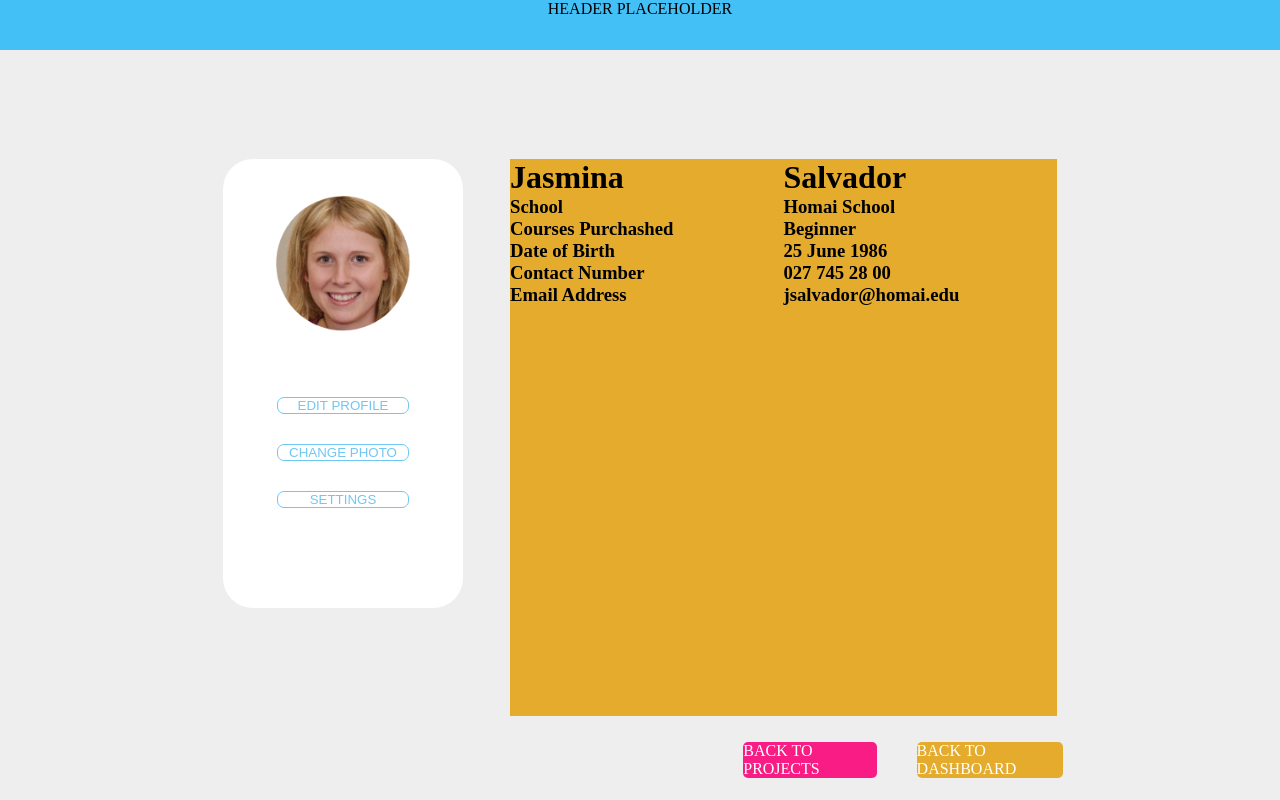
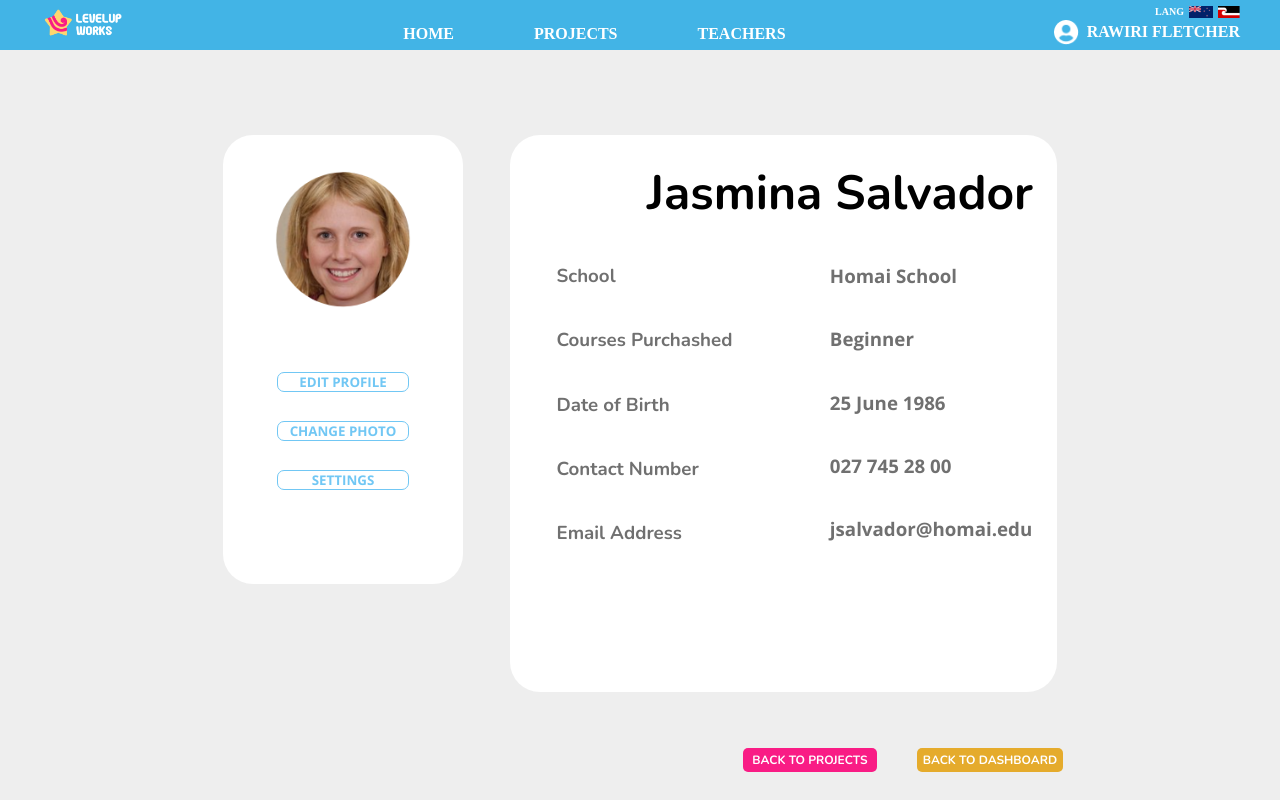
Before and after one commit to iskren279/mission-x-frontend, a React (Vite) app: page /teacher-profiles in a window 1280 px wide. Shown: the top 800 px of the page. Built offline with nearby package versions, Linux system fonts and the light colour scheme.

Commit message:
not much diffrent

```diff
--- a/index.html
+++ b/index.html
@@ -5,6 +5,16 @@
     <link rel="icon" type="image/svg+xml" href="/vite.svg" />
     <meta name="viewport" content="width=device-width, initial-scale=1.0" />
     <title>Mission X</title>
+    <!-- open sans -->
+    <link rel="preconnect" href="https://fonts.googleapis.com" />
+    <link rel="preconnect" href="https://fonts.gstatic.com" crossorigin />
+    <link
+      href="https://fonts.googleapis.com/css2?family=Montserrat:ital,wght@0,100..900;1,100..900&family=Open+Sans:ital,wght@0,300..800;1,300..800&display=swap"
+      rel="stylesheet"
+      <link rel="preconnect" href="https://fonts.googleapis.com">
+      <!-- nunito -->
+      <link rel="preconnect" href="https://fonts.gstatic.com" crossorigin>
+      <link href="https://fonts.googleapis.com/css2?family=Montserrat:ital,wght@0,100..900;1,100..900&family=Nunito:ital,wght@0,200..1000;1,200..1000&family=Open+Sans:ital,wght@0,300..800;1,300..800&display=swap" rel="stylesheet">
   </head>
   <body>
     <div id="root"></div>
--- a/src/pages/teacherProfileViewer/TeacherProfileViewer.jsx
+++ b/src/pages/teacherProfileViewer/TeacherProfileViewer.jsx
@@ -1,48 +1,45 @@
 import { NavLink } from 'react-router'
 import styles from './TeacherProfileViewer.module.css'
+import Navbar from '../projectLibrary/ProjectLibraryNavbar'
+import Footer from '../projectLibrary/ProjectLibraryFooter'
 
 export default function TeacherProfileViewer() {
   return (
     <div>
-      <div className={styles.headerPlacholer}>HEADER PLACEHOLDER</div>
-
-
+      <Navbar/>
       <div className={styles.container}>
         <div className={styles.box1}>
             <img src="/images/teachers/JasminaSalvador.png" alt="Teacher Profile" className={styles.teach} />
             <br />
-            <button className={styles.btn}>EDIT PROFILE</button>
+            <button className={`${styles.btn} ${styles.osf}`}>EDIT PROFILE</button>
             <br />
-            <button className={styles.btn}>CHANGE PHOTO</button>
+            <button className={`${styles.btn} ${styles.osf}`}>CHANGE PHOTO</button>
             <br />
-            <button className={styles.btn}>SETTINGS</button>
+            <button className={`${styles.btn} ${styles.osf}`}>SETTINGS</button>
         </div>
         <div className={styles.box2}>
           <div className={styles.con}>
-            <h1 className={styles.jas}>Jasmina</h1>
-            <h3 className={styles.temp1}>School</h3>
-            <h3 className={styles.temp1}>Courses Purchashed</h3>
-            <h3 className={styles.temp1}>Date of Birth</h3>
-            <h3 className={styles.temp1}>Contact Number</h3>
-            <h3 className={styles.temp1}>Email Address</h3>
+            <h1 className={`${styles.jas} ${styles.nf}`}>Jasmina Salvador</h1>
+            <h3 className={`${styles.temp} ${styles.nf} ${styles.temp1}`}>School</h3>
+            <h3 className={`${styles.temp1} ${styles.nf}`}>Courses Purchashed</h3>
+            <h3 className={`${styles.temp1} ${styles.nf}`}>Date of Birth</h3>
+            <h3 className={`${styles.temp1} ${styles.nf}`}>Contact Number</h3>
+            <h3 className={`${styles.temp1} ${styles.nf}`}>Email Address</h3>
           </div>
           <div className={styles.con}>
-            <h1 className={styles.sal}>Salvador</h1>
-            <h3 className={styles.temp}>Homai School</h3>
-            <h3 className={styles.temp}>Beginner</h3>
-            <h3 className={styles.temp}>25 June 1986</h3>
-            <h3 className={styles.temp}>027 745 28 00</h3>
-            <h3 className={styles.temp}>jsalvador@homai.edu</h3>
+            <h3 className={`${styles.temp} ${styles.osf} ${styles.temp1}`} >Homai School</h3>
+            <h3 className={`${styles.temp1} ${styles.osf}`}>Beginner</h3>
+            <h3 className={`${styles.temp1} ${styles.osf}`}>25 June 1986</h3>
+            <h3 className={`${styles.temp1} ${styles.osf}`}>027 745 28 00</h3>
+            <h3 className={`${styles.temp1} ${styles.osf}`}>jsalvador@homai.edu</h3>
           </div>
         </div>
       </div>
         <div className={styles.container1}>
-        <NavLink className={styles.btn1} to='/project-library'>BACK TO PROJECTS</NavLink>
-        <NavLink className={styles.btn2} to='/teacher-dashboard'>BACK TO DASHBOARD</NavLink>
+        <NavLink className={`${styles.btn1} ${styles.nf}`}to='/project-library'>BACK TO PROJECTS</NavLink>
+        <NavLink className={`${styles.btn2} ${styles.nf}`}to='/teacher-dashboard'>BACK TO DASHBOARD</NavLink>
         </div>
-
-
-      <div className={styles.footerPlacholer}>FOOTER PLACEHOLDER</div>
+      <Footer/>
     </div>
   )
 }
--- a/src/pages/teacherProfileViewer/TeacherProfileViewer.module.css
+++ b/src/pages/teacherProfileViewer/TeacherProfileViewer.module.css
@@ -1,10 +1,19 @@
 * {
   box-sizing: border-box;
 }
-.headerPlacholer {
-  background-color: #43c0f6;
-  height: 6.26vh;
-  text-align: center;
+  .osf {
+  font-family: "Open Sans", sans-serif;
+  font-optical-sizing: auto;
+  font-weight: 700;
+  font-style: normal;
+  font-variation-settings:
+    "wdth" 100;
+}
+.nf {
+  font-family: "Nunito", sans-serif;
+  font-optical-sizing: auto;
+  font-weight: 700;
+  font-style: normal;
 }
 .container {
   display: flex;
@@ -16,7 +25,7 @@
   background-color: #FFFFFF;
   border: 2px #E2DFDF;
   border-radius: 30px;
-  margin-top: 13.59vh;
+  margin-top: 10.59vh;
   margin-left: 17.4vw;
   margin-right: 1.825vw;
   margin-bottom: 3.37vh;
@@ -42,7 +51,7 @@
   background-color: #FFFFFF;
   border: 2px #E2DFDF;
   border-radius: 30px;
-  margin-top: 13.59vh;
+  margin-top: 10.59vh;
   margin-left: 1.825vw;
   margin-right: 16.93vw;
   height: 69.6vh;
@@ -51,10 +60,25 @@
 .con {
   height: 100%;
   width: 50%;
-  background-color: #E5AB2C;
 }
 .jas {
-
+  position: absolute;
+  margin-left: 10.7%;
+  margin-right: 10.7%;
+  margin-top: 2%;
+  font-size: 6vh;
+}
+.temp {
+  margin-top: 40%;
+  margin-left: 10%;
+  padding: 7%;
+  color: #B0B0B0;
+}
+.temp1 {
+  /* margin-top: 5%; */
+  margin-left: 10%;
+  padding: 7%;
+  color: #707070;
 }
 .container1 {
 background-color: #eeeeee;
@@ -70,7 +94,12 @@ justify-content: flex-end;
   border: none;
   margin-top: 6.74vh;
   width: 10.42vw;
+  height: 3vh;
   text-decoration: none;
+  font-weight: 700;
+  font-size: 12px;
+  text-align: center;
+  align-content: center;
 }
 .btn2 {
   background-color: #E5AB2C;
@@ -82,10 +111,10 @@ justify-content: flex-end;
   margin-left: 3.125vw;
   margin-right: 16.93vw;
   width: 11.46vw;
+  height: 3vh;
   text-decoration: none;
+  font-weight: 700;
+  font-size: 12px;
+  text-align: center;
+  align-content: center;
 }
-.footerPlacholer {
-  background-color: #b2e4fa;
-  height: 61.97vh;
-  text-align: center;
-}
```
